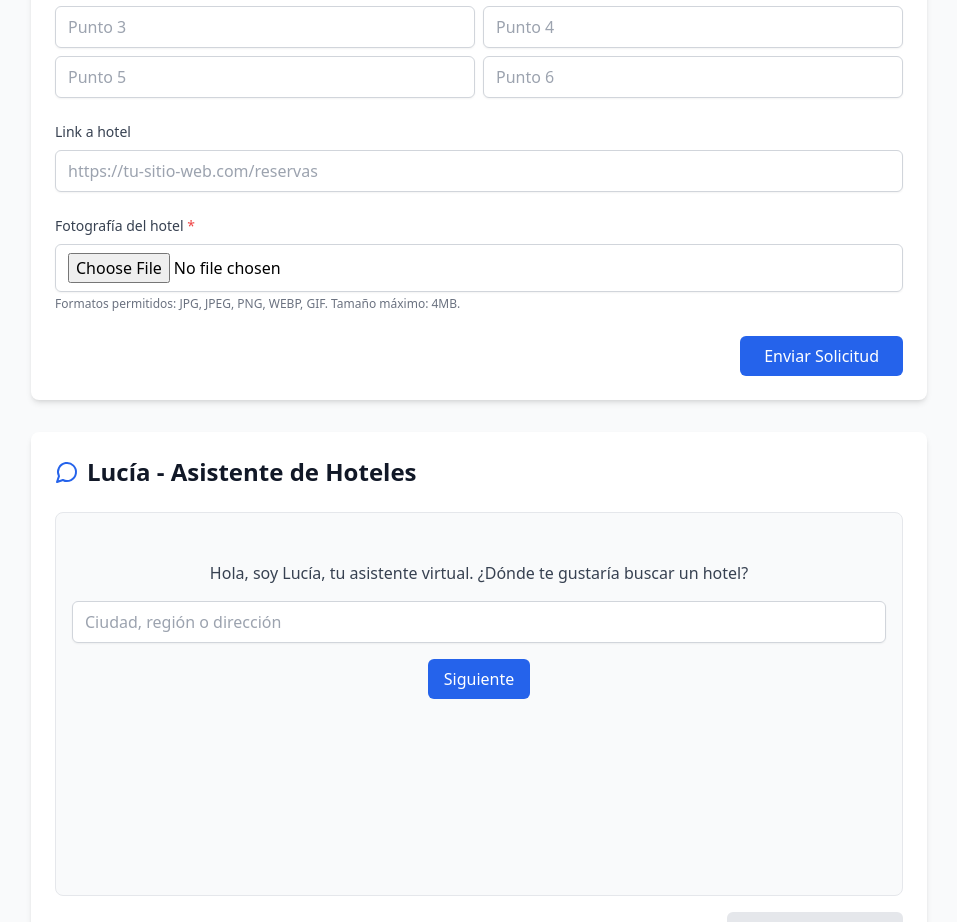
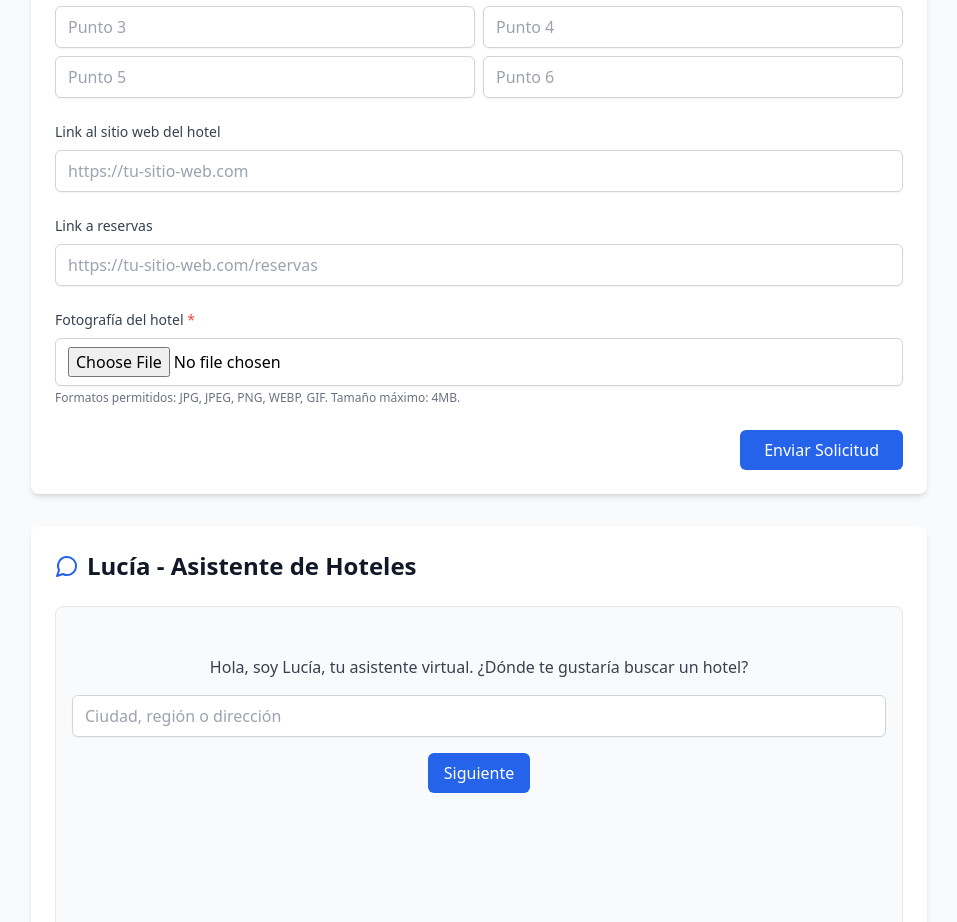
Before and after one commit to Mau567/AHOTEC_chatbot, a Next.js app: page / in a window 1280 px wide. Shown: the part 1857-2779 px from the top of the page, without its empty margins (161-1118 px from the left). Built offline with nearby package versions, Linux system fonts and the light colour scheme.

Commit message:
Update hotel model and UI to include website link functionality. Refactor related components and API endpoints to support new websiteLink field, enhancing user experience for hotel information and bookings.

```diff
--- a/app/admin/page.tsx
+++ b/app/admin/page.tsx
@@ -10,6 +10,7 @@ interface Hotel {
   region: string
   city: string
   description: string
+  websiteLink?: string
   bookingLink?: string
   aboutMessage?: string
   recreationAreas?: string
@@ -71,6 +72,7 @@ export default function AdminDashboard() {
     address: language === 'es' ? 'Dirección' : 'Address',
     surroundings: language === 'es' ? 'Alrededores' : 'Surroundings',
     hotelType: language === 'es' ? 'Tipo / Categoría de hotel' : 'Hotel type / Category',
+    websiteLink: language === 'es' ? 'Link al sitio web' : 'Website Link',
     bookingLink: language === 'es' ? 'Link de Reserva' : 'Booking Link',
     close: language === 'es' ? 'Cerrar' : 'Close',
 
@@ -573,6 +575,14 @@ export default function AdminDashboard() {
                       <p className="mt-1 text-sm text-gray-900">{selectedHotel.hotelType}</p>
                     </div>
                   )}
+                  {selectedHotel.websiteLink && (
+                    <div>
+                      <label className="block text-sm font-medium text-gray-700">{t.websiteLink}</label>
+                      <a href={selectedHotel.websiteLink} target="_blank" rel="noopener noreferrer" className="mt-1 text-sm text-blue-600 hover:text-blue-800">
+                        {selectedHotel.websiteLink}
+                      </a>
+                    </div>
+                  )}
                   {selectedHotel.bookingLink && (
                     <div>
                       <label className="block text-sm font-medium text-gray-700">{t.bookingLink}</label>
@@ -678,6 +688,10 @@ export default function AdminDashboard() {
                     </select>
                   </div>
                   <div>
+                    <label className="block text-sm font-medium text-gray-700">{t.websiteLink}</label>
+                    <input type="text" className="mt-1 w-full border px-2 py-1 rounded" value={editData.websiteLink || ''} onChange={e => setEditData({ ...editData, websiteLink: e.target.value })} />
+                  </div>
+                  <div>
                     <label className="block text-sm font-medium text-gray-700">{t.bookingLink}</label>
                     <input type="text" className="mt-1 w-full border px-2 py-1 rounded" value={editData.bookingLink || ''} onChange={e => setEditData({ ...editData, bookingLink: e.target.value })} />
                   </div>
--- a/app/api/hotels/[id]/route.ts
+++ b/app/api/hotels/[id]/route.ts
@@ -16,6 +16,7 @@ export async function PATCH(
       region,
       city,
       description,
+      websiteLink,
       bookingLink,
       aboutMessage,
       recreationAreas,
@@ -40,6 +41,7 @@ export async function PATCH(
     if (region !== undefined) data.region = region
     if (city !== undefined) data.city = city
     if (description !== undefined) data.description = description
+    if (websiteLink !== undefined) data.websiteLink = websiteLink
     if (bookingLink !== undefined) data.bookingLink = bookingLink
     if (aboutMessage !== undefined) data.aboutMessage = aboutMessage
     if (recreationAreas !== undefined) data.recreationAreas = recreationAreas
--- a/app/api/hotels/route.ts
+++ b/app/api/hotels/route.ts
@@ -1,5 +1,6 @@
 import { NextRequest, NextResponse } from 'next/server'
 import { prisma, supabase } from '@/lib/db'
+
 
 export async function POST(request: NextRequest) {
   try {
@@ -9,6 +10,7 @@ export async function POST(request: NextRequest) {
     const region = formData.get('region') as string
     const city = formData.get('city') as string
     const description = formData.get('description') as string
+    const websiteLink = formData.get('websiteLink') as string
     const bookingLink = formData.get('bookingLink') as string
     const aboutMessage = formData.get('aboutMessage') as string
     const recreationAreas = formData.get('recreationAreas') as string
@@ -49,6 +51,7 @@ export async function POST(request: NextRequest) {
         region,
         city,
         description,
+        websiteLink,
         bookingLink,
         aboutMessage,
         recreationAreas,
--- a/app/page.tsx
+++ b/app/page.tsx
@@ -11,7 +11,8 @@ interface HotelFormData {
   region: string
   city: string
   description: string
-  bookingLink: string // Renombrar a linkHotel
+  websiteLink: string // Link al sitio web del hotel
+  bookingLink: string // Link a reservas
   image?: File | null
   recreationAreas: string[] // Servicios / áreas recreativas ahora es array
   locationPhrase: string // Localización en una frase
@@ -47,7 +48,8 @@ export default function Home() {
     descriptionLabel: language === 'es' ? 'Descripción *' : 'Description *',
     recreationAreasLabel: language === 'es' ? '¿Qué servicios / áreas recreativas ofrece el hotel? *' : 'What services / recreational areas does the hotel offer? *',
     surroundingsLabel: language === 'es' ? 'Puntos importantes alrededor del hotel. *' : 'Important points around the hotel. *',
-    bookingLinkLabel: language === 'es' ? 'Link a hotel' : 'Hotel link',
+    websiteLinkLabel: language === 'es' ? 'Link al sitio web del hotel' : 'Hotel website link',
+    bookingLinkLabel: language === 'es' ? 'Link a reservas' : 'Booking link',
     imageLabel: language === 'es' ? 'Fotografía del hotel' : 'Hotel photo',
 
     // Placeholders
@@ -57,6 +59,7 @@ export default function Home() {
     addressPlaceholder: language === 'es' ? 'Av. Amazonas N34-120 y Av. Naciones Unidas, Quito' : 'Av. Amazonas N34-120 and Av. Naciones Unidas, Quito',
     locationPhrasePlaceholder: language === 'es' ? 'En el corazón de Quito, cerca del parque La Carolina.' : 'In the heart of Quito, near La Carolina park.',
     descriptionPlaceholder: language === 'es' ? 'Describe las características únicas de tu hotel' : 'Describe the unique features of your hotel',
+    websiteLinkPlaceholder: language === 'es' ? 'https://tu-sitio-web.com' : 'https://your-website.com',
     bookingLinkPlaceholder: language === 'es' ? 'https://tu-sitio-web.com/reservas' : 'https://your-website.com/book',
     pointPlaceholder: language === 'es' ? 'Punto' : 'Point',
 
@@ -103,6 +106,7 @@ export default function Home() {
     region: '',
     city: '',
     description: '',
+    websiteLink: '',
     bookingLink: '',
     image: null,
     recreationAreas: [], // Cambiado a array
@@ -259,6 +263,7 @@ export default function Home() {
       form.append('region', formData.region)
       form.append('city', formData.city)
       form.append('description', formData.description)
+      form.append('websiteLink', formData.websiteLink)
       form.append('bookingLink', formData.bookingLink)
       if (formData.image) {
         form.append('image', formData.image)
@@ -283,6 +288,7 @@ export default function Home() {
           region: '',
           city: '',
           description: '',
+          websiteLink: '',
           bookingLink: '',
           image: null,
           recreationAreas: [],
@@ -703,7 +709,23 @@ export default function Home() {
                 </div>
               </div>
 
-              {/* Link a hotel (opcional) */}
+              {/* Link al sitio web (opcional) */}
+              <div>
+                <label htmlFor="websiteLink" className="block text-sm font-medium text-gray-700 mb-2">
+                  {t.websiteLinkLabel}
+                </label>
+                <input
+                  type="url"
+                  id="websiteLink"
+                  name="websiteLink"
+                  value={formData.websiteLink}
+                  onChange={handleFormChange}
+                  className="w-full px-3 py-2 border border-gray-300 rounded-md shadow-sm focus:outline-none focus:ring-2 focus:ring-blue-500 focus:border-blue-500"
+                  placeholder={t.websiteLinkPlaceholder}
+                />
+              </div>
+
+              {/* Link a reservas (opcional) */}
               <div>
                 <label htmlFor="bookingLink" className="block text-sm font-medium text-gray-700 mb-2">
                   {t.bookingLinkLabel}
@@ -854,9 +876,14 @@ export default function Home() {
                               <b>Alrededores:</b> {hotel.surroundings.join(', ')}
                             </div>
                           )}
-                          {hotel.bookingLink && (
-                            <a href={hotel.bookingLink} target="_blank" rel="noopener noreferrer" className="text-blue-600 hover:underline mt-2">Ver sitio web</a>
-                          )}
+                          <div className="flex gap-3 mt-2">
+                            {hotel.websiteLink && (
+                              <a href={hotel.websiteLink} target="_blank" rel="noopener noreferrer" className="text-gray-600 hover:underline text-sm">Ver sitio web</a>
+                            )}
+                            {hotel.bookingLink && (
+                              <a href={hotel.bookingLink} target="_blank" rel="noopener noreferrer" className="text-blue-600 hover:underline text-sm">Reservar ahora</a>
+                            )}
+                          </div>
                         </div>
                       ))}
                     </div>
--- a/components/ChatWidget.tsx
+++ b/components/ChatWidget.tsx
@@ -229,9 +229,14 @@ export default function ChatWidget({
                             <b>Alrededores:</b> {hotel.surroundings.join(', ')}
                           </div>
                         )}
-                        {hotel.bookingLink && (
-                          <a href={hotel.bookingLink} target="_blank" rel="noopener noreferrer" className="text-blue-600 hover:underline mt-1 text-xs">{t.bookingLinkLabel}</a>
-                        )}
+                        <div className="flex gap-2 mt-1">
+                          {hotel.websiteLink && (
+                            <a href={hotel.websiteLink} target="_blank" rel="noopener noreferrer" className="text-gray-600 hover:underline text-xs">Sitio web</a>
+                          )}
+                          {hotel.bookingLink && (
+                            <a href={hotel.bookingLink} target="_blank" rel="noopener noreferrer" className="text-blue-600 hover:underline text-xs">Reservar</a>
+                          )}
+                        </div>
                       </div>
                     ))}
                   </div>
--- a/components/HotelDetailModal.tsx
+++ b/components/HotelDetailModal.tsx
@@ -8,6 +8,7 @@ interface Hotel {
   region: string
   city: string
   description: string
+  websiteLink?: string
   bookingLink?: string
   imageUrl?: string
   aboutMessage?: string
@@ -129,9 +130,21 @@ export default function HotelDetailModal({ hotel, onClose }: HotelDetailModalPro
             </div>
           )}
 
-          {/* Booking Link */}
+          {/* Links */}
+          {(hotel.websiteLink || hotel.bookingLink) && (
+            <div className="pt-4 border-t flex flex-wrap gap-3">
+              {hotel.websiteLink && (
+                <a
+                  href={hotel.websiteLink}
+                  target="_blank"
+                  rel="noopener noreferrer"
+                  className="inline-flex items-center gap-2 bg-gray-600 text-white px-6 py-3 rounded-lg hover:bg-gray-700 transition-colors font-medium"
+                >
+                  <ExternalLink className="w-4 h-4" />
+                  Ver sitio web
+                </a>
+              )}
               {hotel.bookingLink && (
-            <div className="pt-4 border-t">
                 <a
                   href={hotel.bookingLink}
                   target="_blank"
@@ -141,6 +154,7 @@ export default function HotelDetailModal({ hotel, onClose }: HotelDetailModalPro
                   <ExternalLink className="w-4 h-4" />
                   Reservar ahora
                 </a>
+              )}
             </div>
           )}
         </div>
--- a/package.json
+++ b/package.json
@@ -11,7 +11,7 @@
   },
   "dependencies": {
     "@mistralai/mistralai": "^0.0.10",
-    "@prisma/client": "^5.0.0",
+    "@prisma/client": "^6.17.1",
     "@supabase/supabase-js": "^2.51.0",
     "bcryptjs": "^2.4.3",
     "clsx": "^2.0.0",
@@ -19,7 +19,6 @@
     "lucide-react": "^0.294.0",
     "next": "^14.2.30",
     "next-auth": "^4.24.0",
-    "prisma": "^5.0.0",
     "react": "^18.2.0",
     "react-dom": "^18.2.0",
     "react-markdown": "^10.1.0",
@@ -35,6 +34,7 @@
     "eslint": "^8.0.0",
     "eslint-config-next": "14.0.0",
     "postcss": "^8.4.31",
+    "prisma": "^6.17.1",
     "tailwindcss": "^3.3.5",
     "typescript": "^5.0.0"
   }
```
Also changed, not shown: 2 other files (tests, documents, lock files or other folders). Lines whose indentation alone changed are shown as unchanged.
